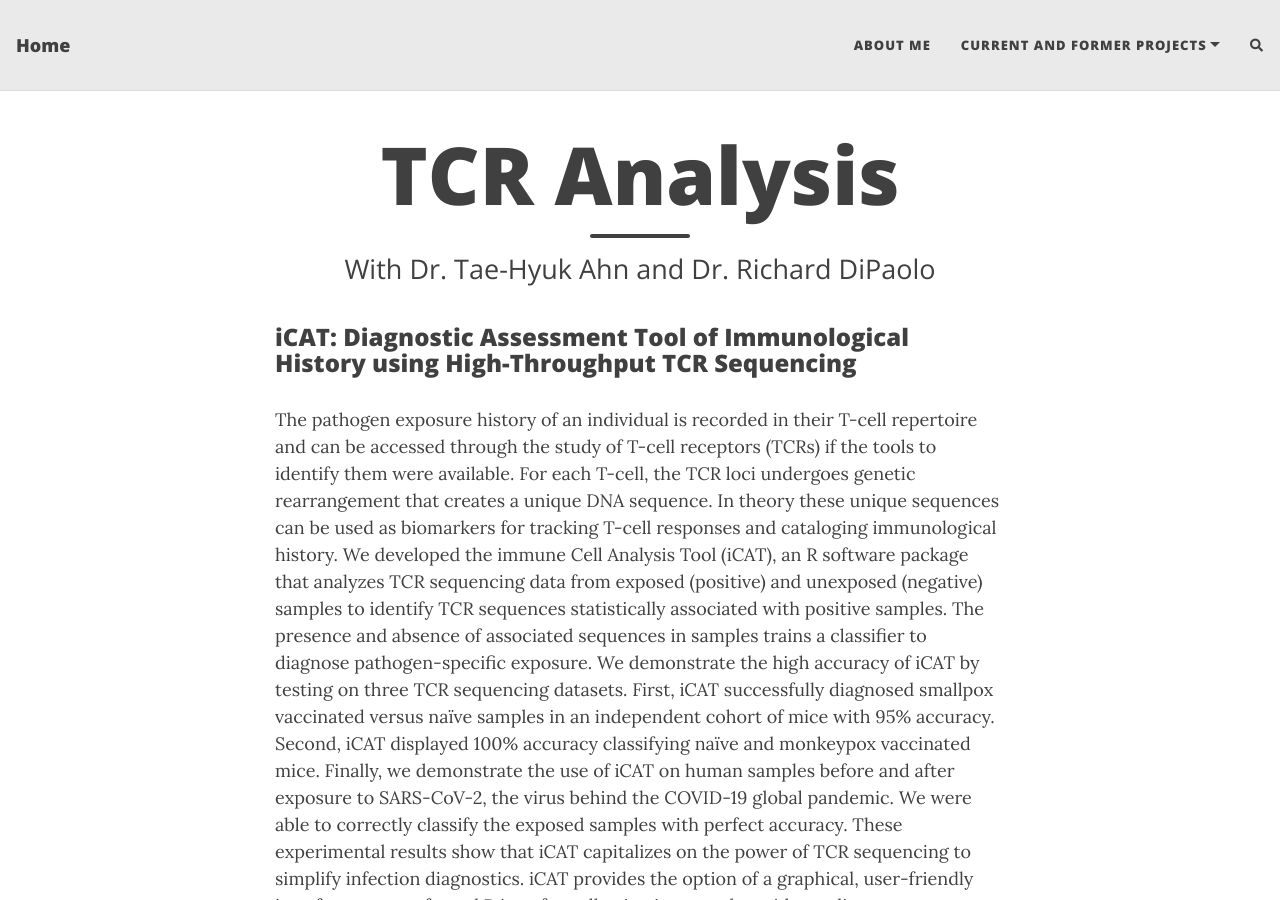
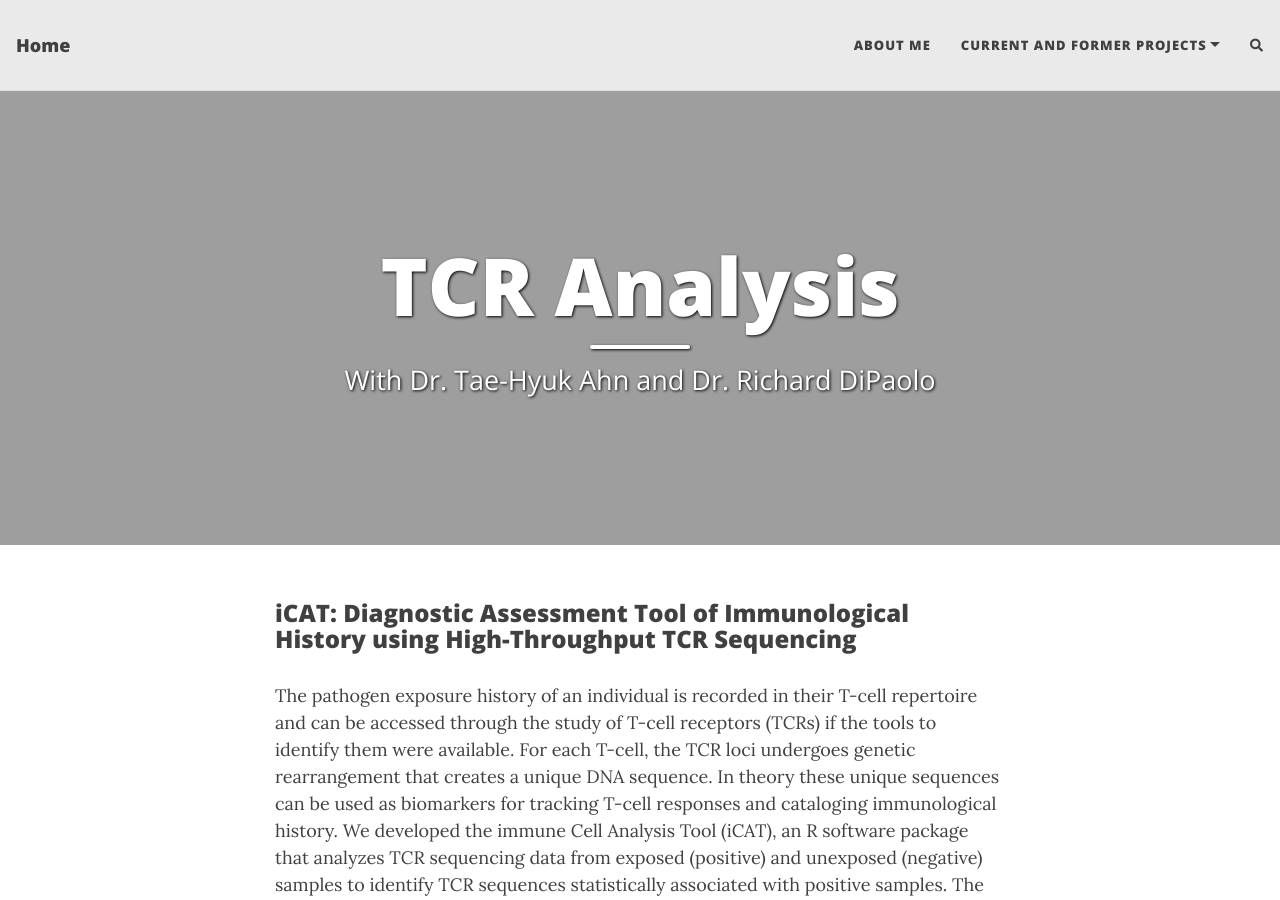
Before and after one commit to TKosfeld/tkosfeld.github.io, a Jekyll site: the page built from icat.md, in a window 1280 px wide and 900 px high. Built offline with Jekyll 4.4.1, drawn with Linux system fonts in a browser that asks for light colours; nearby versions of some CDN libraries; comment, search, counter and statistics services are not loaded.

Commit message:
Update icat.md

```diff
--- a/icat.md
+++ b/icat.md
@@ -2,6 +2,8 @@
 layout: page
 title: TCR Analysis
 subtitle: With Dr. Tae-Hyuk Ahn and Dr. Richard DiPaolo
+cover-img: /assets/img/slu_research.png
+share-img: /assets/img/slu_research.png
 ---
 
 ### iCAT: Diagnostic Assessment Tool of Immunological History using High-Throughput TCR Sequencing
```
